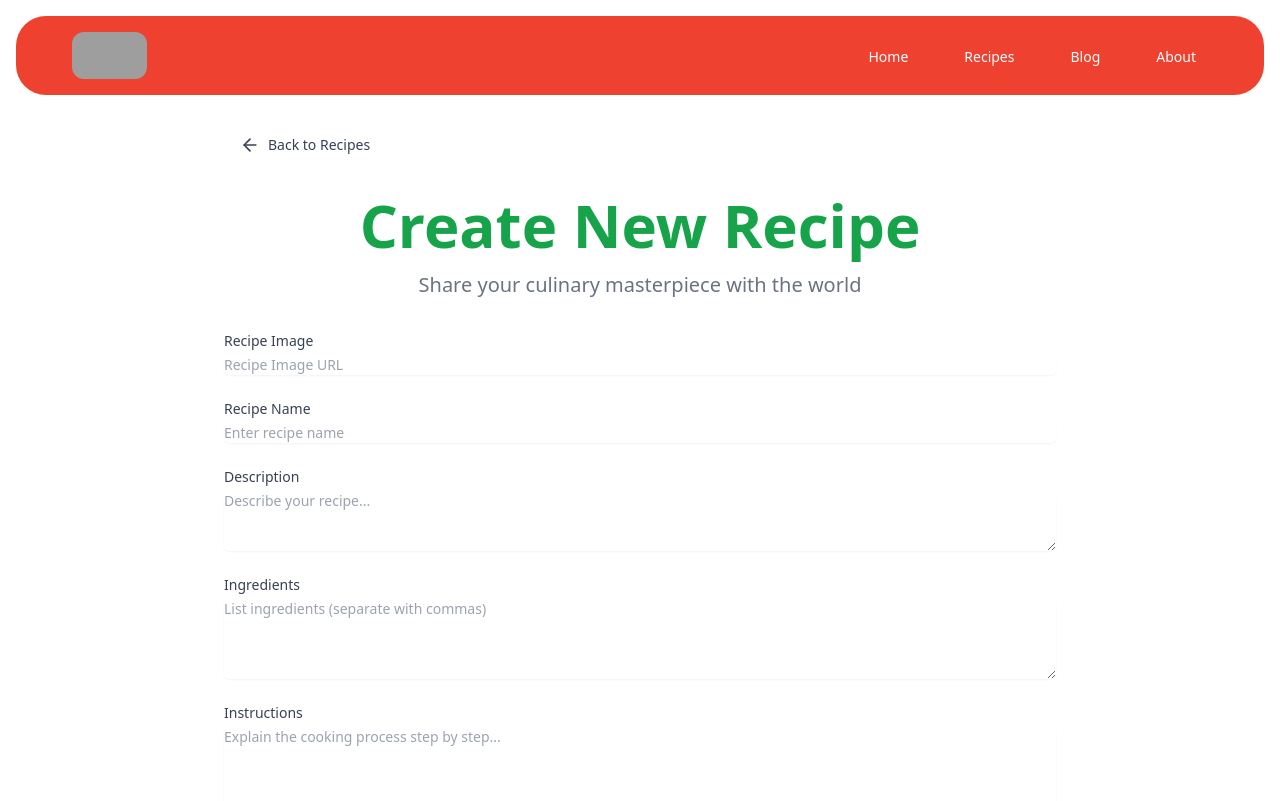
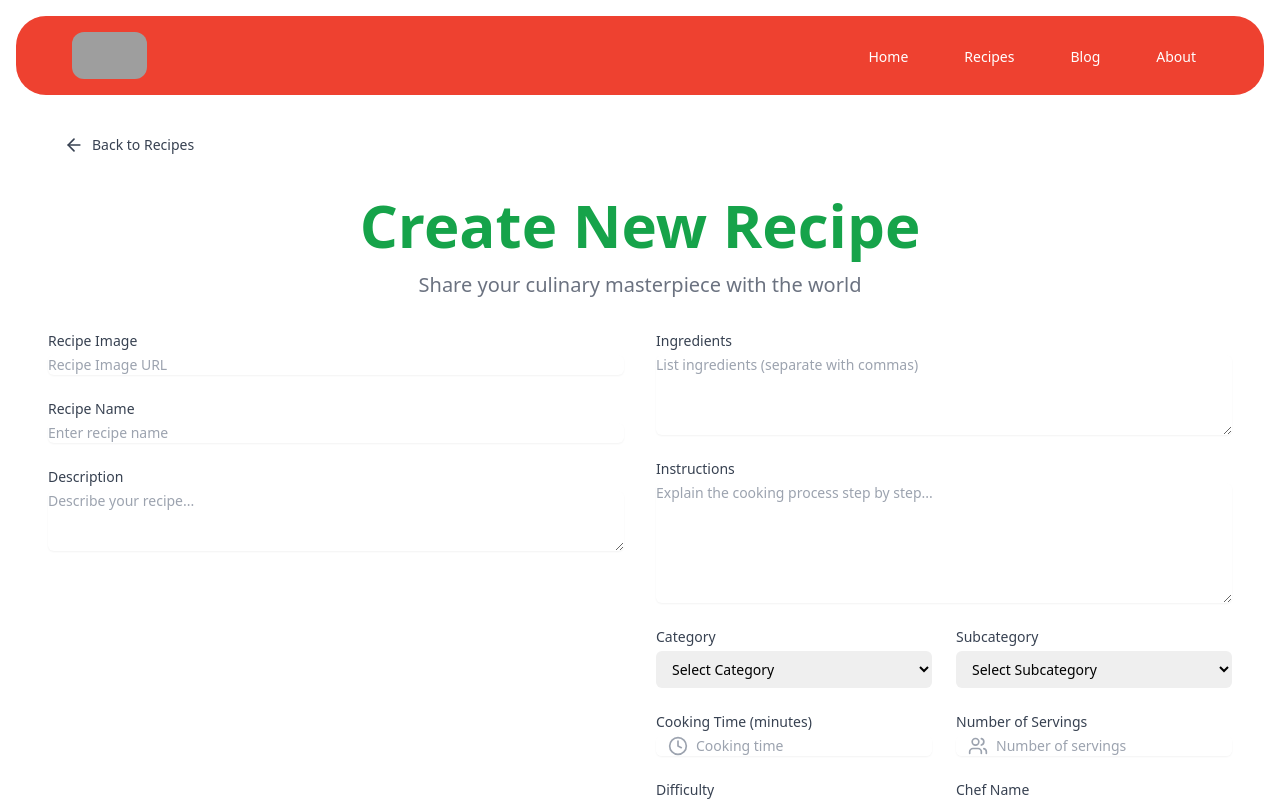
Before and after one commit to Prateeksingchn/Recipe-Ranch, a React (Vite) app: page /create-recipe in a window 1280 px wide. Shown: the top 801 px of the page. Built offline with nearby package versions, Linux system fonts and the light colour scheme; grey boxes are pictures that could not be loaded; a web font is replaced by a local one.

Commit message:
Added create recipe button on latest recipe page, improved SeasonalSpecials UI

```diff
--- a/src/components/Create.jsx
+++ b/src/components/Create.jsx
@@ -40,10 +40,7 @@ const Create = () => {
       chefName,
     };
 
-        localStorage.setItem(
-            "recipes",
-            JSON.stringify([...recipes, newRecipe])
-        );
+    localStorage.setItem("recipes", JSON.stringify([...recipes, newRecipe]));
     dispatch(asyncgetrecipies());
     toast.success("Recipe Created Successfully!");
     navigate("/recipes");
@@ -54,7 +51,7 @@ const Create = () => {
   };
 
   return (
-        <div className="max-w-4xl mx-auto pb-12 px-4 sm:px-6 lg:px-8">
+    <div className="max-w-7xl mx-auto pb-12 px-4 sm:px-6 lg:px-8">
       <button
         onClick={handleBack}
         className="mt-8 mb-8 inline-flex items-center rounded-md bg-white px-4 py-2 text-sm font-medium text-gray-700 hover:bg-gray-50 focus:outline-none focus:ring-2 focus:ring-green-500 focus:ring-offset-2"
@@ -72,12 +69,18 @@ const Create = () => {
           </p>
         </div>
 
-                <div className="grid grid-cols-1 gap-y-6 gap-x-4 sm:grid-cols-2">
-                    <div className="sm:col-span-2">
-                        <label htmlFor="image" className="block text-sm font-medium text-gray-700">
+        <div className="grid grid-cols-1 lg:grid-cols-2 gap-x-8 gap-y-10">
+          {/* Left Section */}
+          <div className="flex flex-col space-y-6">
+            {/* Image */}
+            <div>
+              <label
+                htmlFor="image"
+                className="block text-sm font-medium text-gray-700"
+              >
                 Recipe Image
               </label>
-                        <div className="mt-1 flex items-center space-x-5">
+              <div className="mt-1 flex items-center space-x-10">
                 <input
                   id="image"
                   onChange={(e) => setImage(e.target.value)}
@@ -87,13 +90,21 @@ const Create = () => {
                   placeholder="Recipe Image URL"
                 />
                 {image && (
-                                <img src={image} alt="Recipe preview" className="h-20 w-20 object-cover rounded-md" />
+                  <img
+                    src={image}
+                    alt="Recipe preview"
+                    className="h-56 w-56 object-cover rounded-md"
+                  />
                 )}
               </div>
             </div>
 
-                    <div className="sm:col-span-2">
-                        <label htmlFor="title" className="block text-sm font-medium text-gray-700">
+            {/* Title */}
+            <div>
+              <label
+                htmlFor="title"
+                className="block text-sm font-medium text-gray-700"
+              >
                 Recipe Name
               </label>
               <input
@@ -106,8 +117,12 @@ const Create = () => {
               />
             </div>
 
-                    <div className="sm:col-span-2">
-                        <label htmlFor="description" className="block text-sm font-medium text-gray-700">
+            {/* Description */}
+            <div>
+              <label
+                htmlFor="description"
+                className="block text-sm font-medium text-gray-700"
+              >
                 Description
               </label>
               <textarea
@@ -119,9 +134,16 @@ const Create = () => {
                 placeholder="Describe your recipe..."
               ></textarea>
             </div>
+          </div>
 
-                    <div className="sm:col-span-2">
-                        <label htmlFor="ingredients" className="block text-sm font-medium text-gray-700">
+          {/* Right Section */}
+          <div className="flex flex-col space-y-6">
+            {/* Ingredients */}
+            <div>
+              <label
+                htmlFor="ingredients"
+                className="block text-sm font-medium text-gray-700"
+              >
                 Ingredients
               </label>
               <textarea
@@ -134,8 +156,12 @@ const Create = () => {
               ></textarea>
             </div>
 
-                    <div className="sm:col-span-2">
-                        <label htmlFor="instructions" className="block text-sm font-medium text-gray-700">
+            {/* Instructions */}
+            <div>
+              <label
+                htmlFor="instructions"
+                className="block text-sm font-medium text-gray-700"
+              >
                 Instructions
               </label>
               <textarea
@@ -148,8 +174,13 @@ const Create = () => {
               ></textarea>
             </div>
 
+            {/* Category and Subcategory */}
+            <div className="grid grid-cols-2 gap-6">
               <div>
-                        <label htmlFor="category" className="block text-sm font-medium text-gray-700">
+                <label
+                  htmlFor="category"
+                  className="block text-sm font-medium text-gray-700"
+                >
                   Category
                 </label>
                 <select
@@ -166,7 +197,10 @@ const Create = () => {
               </div>
 
               <div>
-                        <label htmlFor="subcategory" className="block text-sm font-medium text-gray-700">
+                <label
+                  htmlFor="subcategory"
+                  className="block text-sm font-medium text-gray-700"
+                >
                   Subcategory
                 </label>
                 <select
@@ -188,9 +222,15 @@ const Create = () => {
                   <option value="other">Other</option>
                 </select>
               </div>
+            </div>
 
+            {/* Cooking Time, Servings, Difficulty, Chef Name */}
+            <div className="grid grid-cols-2 gap-6">
               <div>
-                        <label htmlFor="time" className="block text-sm font-medium text-gray-700">
+                <label
+                  htmlFor="time"
+                  className="block text-sm font-medium text-gray-700"
+                >
                   Cooking Time (minutes)
                 </label>
                 <div className="mt-1 relative rounded-md shadow-sm">
@@ -209,7 +249,10 @@ const Create = () => {
               </div>
 
               <div>
-                        <label htmlFor="servings" className="block text-sm font-medium text-gray-700">
+                <label
+                  htmlFor="servings"
+                  className="block text-sm font-medium text-gray-700"
+                >
                   Number of Servings
                 </label>
                 <div className="mt-1 relative rounded-md shadow-sm">
@@ -228,7 +271,10 @@ const Create = () => {
               </div>
 
               <div>
-                        <label htmlFor="difficulty" className="block text-sm font-medium text-gray-700">
+                <label
+                  htmlFor="difficulty"
+                  className="block text-sm font-medium text-gray-700"
+                >
                   Difficulty
                 </label>
                 <select
@@ -245,7 +291,10 @@ const Create = () => {
               </div>
 
               <div>
-                        <label htmlFor="chefName" className="block text-sm font-medium text-gray-700">
+                <label
+                  htmlFor="chefName"
+                  className="block text-sm font-medium text-gray-700"
+                >
                   Chef Name
                 </label>
                 <div className="mt-1 relative rounded-md shadow-sm">
@@ -263,8 +312,10 @@ const Create = () => {
                 </div>
               </div>
             </div>
+          </div>
+        </div>
 
-                <div className="pt-5">
+        <div className="pt-8">
           <div className="flex justify-end">
             <button
               type="submit"
--- a/src/components/Home/SeasonalSpecials.jsx
+++ b/src/components/Home/SeasonalSpecials.jsx
@@ -165,7 +165,7 @@ const SeasonalSpecials = () => {
             className="bg-white bg-opacity-80 px-8 py-6 rounded-2xl shadow-lg backdrop-filter backdrop-blur-lg relative overflow-hidden"
           >
             <h3 className="text-2xl font-semibold text-teal-700 mb-1">Featured Monsoon Recipes</h3>
-            <div className="relative h-64 mb-5 ">
+            <div className="relative h-64 mb-6 ">
               <AnimatePresence mode="wait">
                 <motion.div
                   key={currentRecipe}
@@ -178,7 +178,7 @@ const SeasonalSpecials = () => {
                   <img
                     src={featuredRecipes[currentRecipe].image}
                     alt={featuredRecipes[currentRecipe].name}
-                    className="w-52 h-56 object-cover rounded-lg mr-8"
+                    className="w-[250px] h-[225px] object-cover rounded-lg mr-8"
                   />
                   <div>
                     <h4 className="text-2xl font-semibold mb-1">{featuredRecipes[currentRecipe].name}</h4>
@@ -212,7 +212,7 @@ const SeasonalSpecials = () => {
           </motion.div>
         </div>
 
-        <motion.div
+        {/* <motion.div
           initial={{ opacity: 0, y: 50 }}
           animate={{ opacity: 1, y: 0 }}
           transition={{ duration: 0.5, delay: 0.2 }}
@@ -225,7 +225,7 @@ const SeasonalSpecials = () => {
             Discover More Seasonal Delights
             <ArrowRight className="w-6 h-6 ml-2" />
           </Link>
-        </motion.div>
+        </motion.div> */}
       </div>
     </section>
   );
--- a/src/components/RecipesPages/LatestRecipes.jsx
+++ b/src/components/RecipesPages/LatestRecipes.jsx
@@ -5,6 +5,7 @@ import { useSelector } from "react-redux";
 import {
   ArrowLeft,
   ArrowRight,
+  PlusCircle,
   Clock,
   Users,
   ChefHat,
@@ -108,7 +109,7 @@ const LatestRecipes = () => {
 
   return (
     <motion.div
-      className="w-full mx-auto px-24 pt-6 pb-12  bg-gradient-to-b from-green-200 to-blue-200 my-4 rounded-3xl"
+      className="w-full mx-auto px-24 pt-6 pb-12  bg-gradient-to-b from-[#c5c5db] via-[#9b9bc2] to-blue-200 my-4 rounded-3xl"
       initial={{ opacity: 0 }}
       animate={{ opacity: 1 }}
       transition={{ duration: 0.5 }}
@@ -129,19 +130,27 @@ const LatestRecipes = () => {
       </div>
 
       <h1
-        className="text-5xl font-bold text-[#04039B] mb-12 text-center"
+        className="text-6xl font-bold text-[#EE4130] mb-12 text-center"
         style={{ fontFamily: "Lobster, cursive" }}
       >
         Latest Recipes
       </h1>
-      <div className="mb-8">
+      <div className="mb-8 flex gap-20 bg-[#f8f8f8] shadow-lg rounded-3xl py-6 px-8 ">
         <input
           type="text"
           placeholder="Search recipes..."
           value={searchTerm}
           onChange={handleSearch}
-          className="w-full p-4 rounded-full border-2 border-gray-300 focus:outline-none focus:border-green-500 transition-colors duration-300"
+          className="w-full p-2 rounded-full border-2 border-gray-300 focus:outline-none focus:border-green-500 transition-colors duration-300"
         />
+        <Link
+          to="/create-recipe"
+          className="bg-[#2ECC71] hover:bg-[#27AE60] w-[250px] text-white font-semibold py-2 px-6 rounded-full flex items-center justify-center transition-colors duration-300"
+        >
+          <PlusCircle className="h-5 w-5 mr-2" />
+          Create Recipe
+        </Link>
+
       </div>
       <AnimatePresence>
         {filteredRecipes.length === 0 ? (
```
Lines whose indentation alone changed are shown as unchanged.
